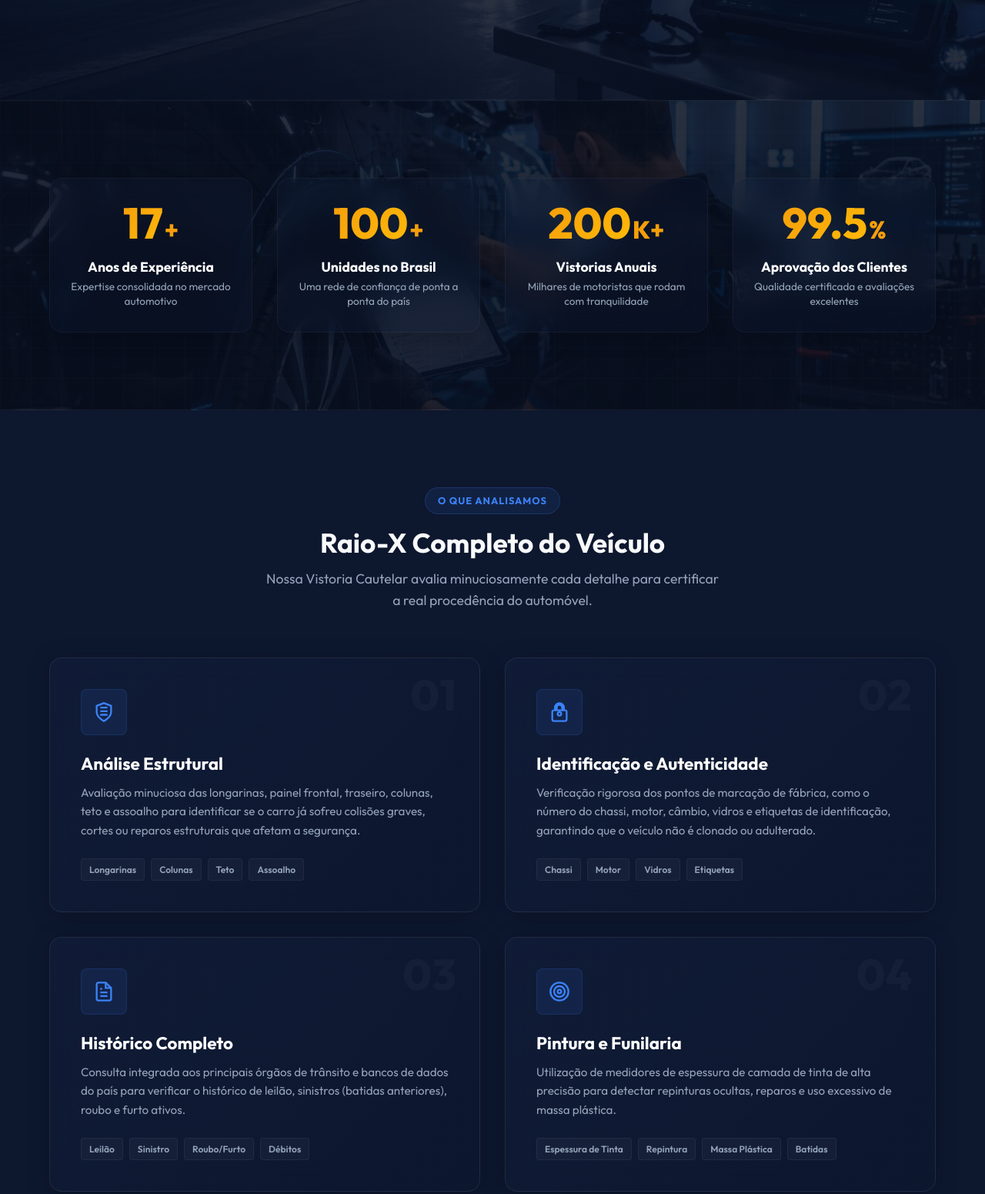
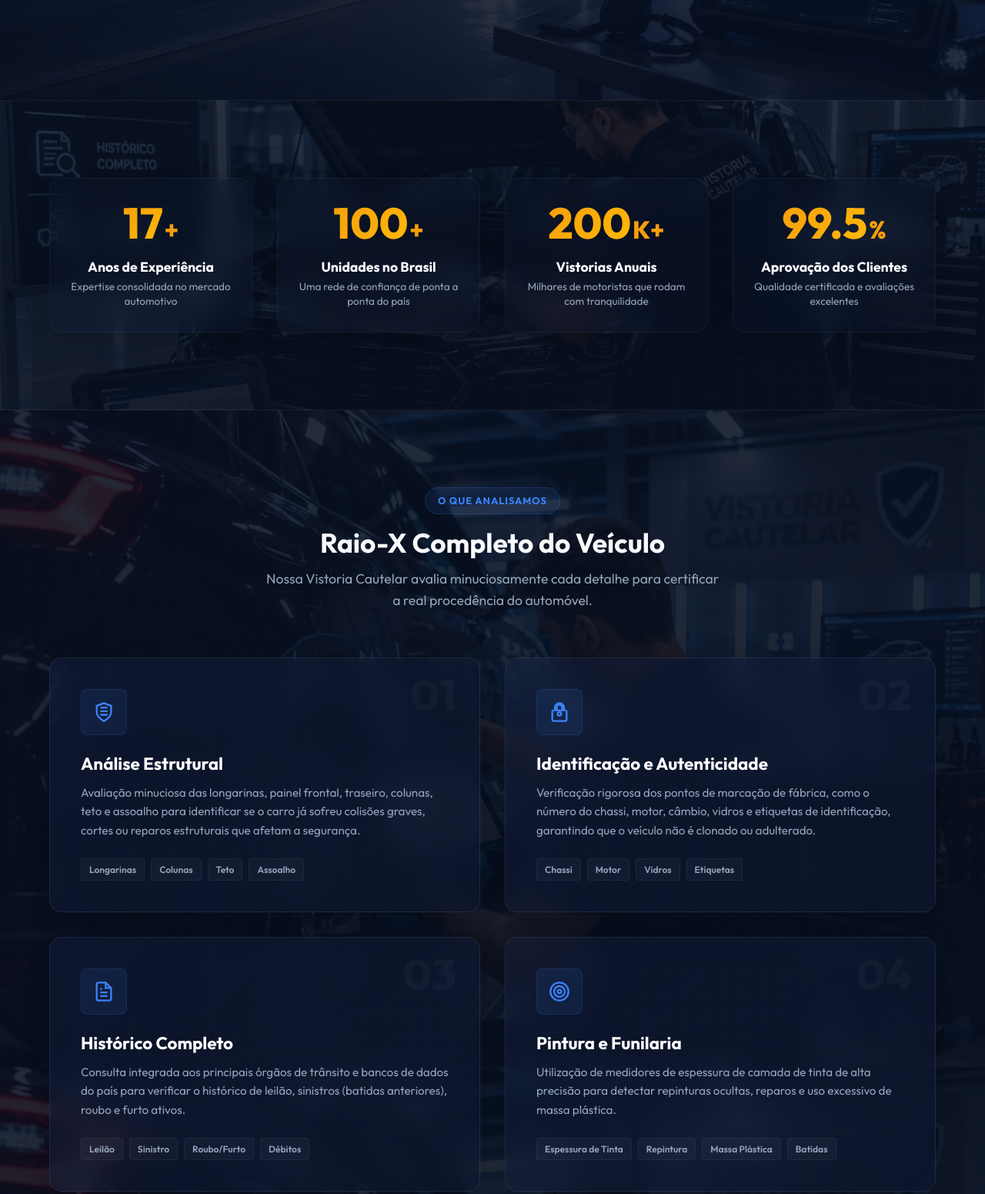
Before and after one commit to NetCidade-suporte/topvistoria, an Astro site: page / in a window 1280 px wide. Shown: the part 783-2334 px from the top of the page at 77% size. Built offline with nearby package versions, Linux system fonts and the light colour scheme; Astro itself is replaced by a stand-in of ours.

Commit message:
style: move a imagem toplondrina-09.webp para o background de ServicosDet e define toplondrina-07.webp (logo com fundo amarelo) como fundo de Estatisticas

```diff
--- a/src/components/Estatisticas.astro
+++ b/src/components/Estatisticas.astro
@@ -61,7 +61,7 @@ const { empresa_nome } = siteData.configuracoes;
     padding: 100px 0;
     background:
       linear-gradient(rgba(8, 15, 31, 0.86) 0%, rgba(8, 15, 31, 0.9) 100%),
-      url('/assets/images/toplondrina-09.webp') no-repeat center center;
+      url('/assets/images/toplondrina-07.webp') no-repeat center center;
     background-size: cover;
     background-attachment: fixed;
     border-top: 1px solid rgba(255, 255, 255, 0.05);
--- a/src/components/ServicosDet.astro
+++ b/src/components/ServicosDet.astro
@@ -69,7 +69,12 @@ const { pilares_vistoria } = siteData;
   .servicos-section {
     padding: 100px 0;
     position: relative;
-    background-color: var(--bg-secondary);
+    background:
+      linear-gradient(rgba(8, 15, 31, 0.88) 0%, rgba(8, 15, 31, 0.92) 100%),
+      url('/assets/images/toplondrina-09.webp') no-repeat center center;
+    background-size: cover;
+    background-attachment: fixed;
+    border-bottom: 1px solid rgba(255, 255, 255, 0.05);
   }
 
   .section-header {
```
